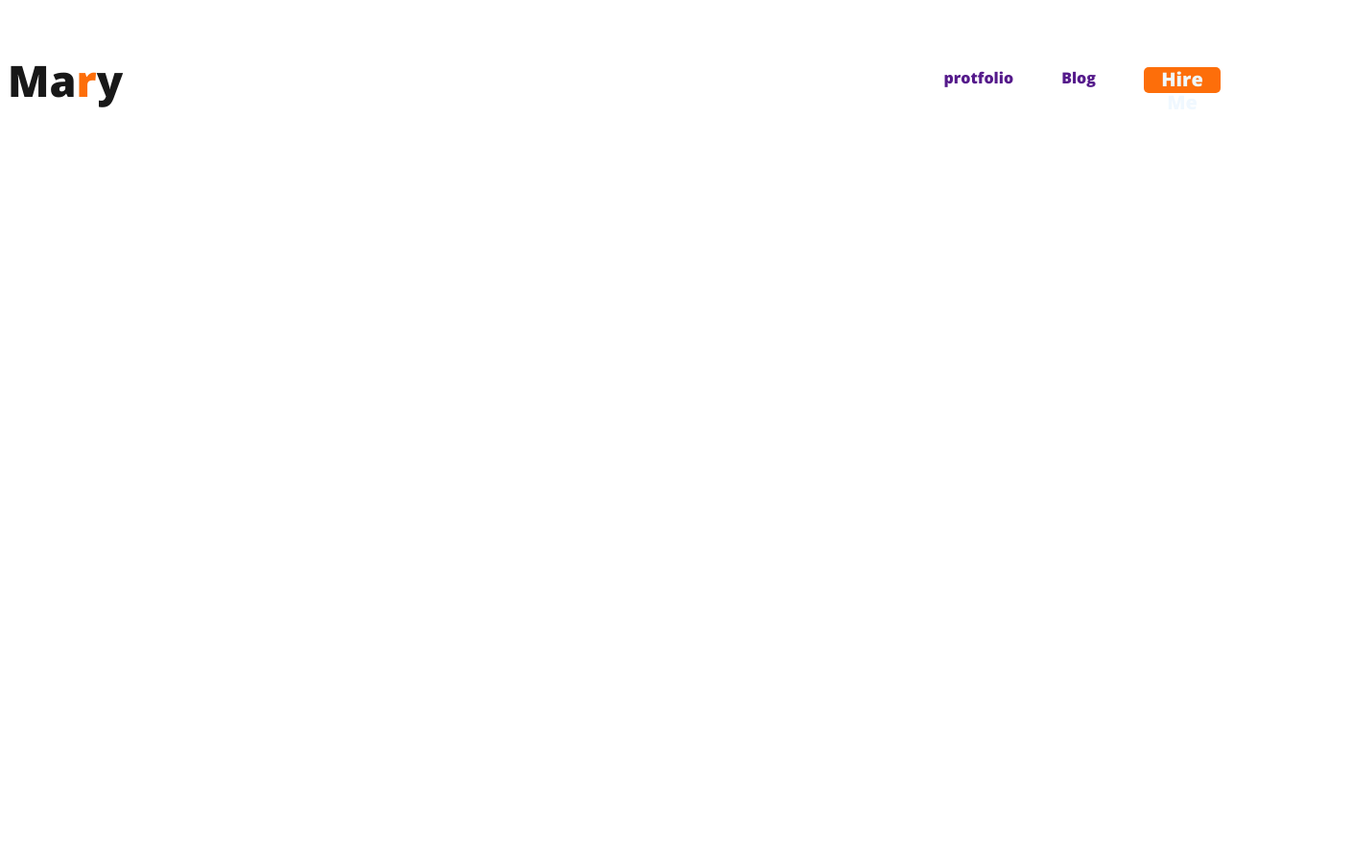
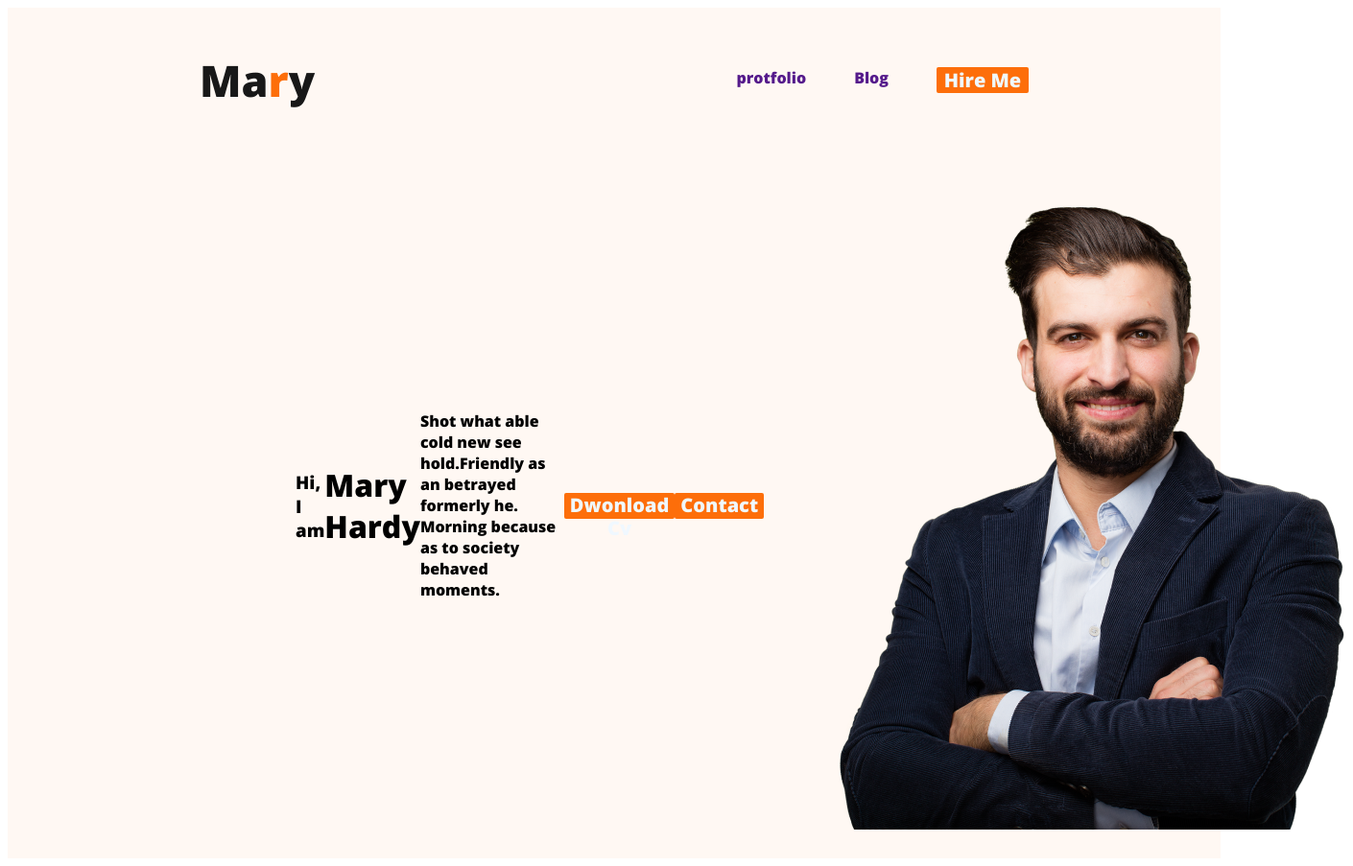
Before and after one commit to sabbirshuvo/web-developer-protfolio, a plain HTML site: page index.html in a window 1280 px wide. Shown: the whole page at 96% size, 1410 px wide, since content can reach past the window. Before the commit the page ends 800 px from the top, so only its background shows below. Drawn offline with nearby package versions, Linux system fonts and the light colour scheme.

Commit message:
banner content

```diff
--- /dev/null
+++ b/index-two.css
@@ -0,0 +1,53 @@
+nav {
+    display: flex;
+    align-items: center;
+    margin:  10px;
+    padding: 5px;
+
+    justify-content: space-between;
+    background-color: #FFF8F3;
+}
+body{
+    font-family: 'Open Sans', sans-serif;
+}
+ nav ul{
+    display: flex;
+    margin:  10px;
+    padding: 5px;
+}
+.headline{
+    color: #FD6E0A;
+}
+nav li{
+    list-style: none;
+    margin: 50px;
+    color: var(--dark-02, #474747);
+    font-family: Open Sans;
+    font-size: 18px;
+    font-style: normal;
+    font-weight: 400;
+    line-height: normal;
+}
+.btn{
+    width:150px ;
+    height: 64px;
+    margin: 32px;
+    flex-shrink: 0px;
+    background-color: #FD6E0A;
+    border: 0px;
+    border-radius: 4px;
+    font-family: Open Sans;
+    font-size: 20px;
+    line-height: 24px;
+    font-style: normal;
+    font-weight: 700;
+    line-height: normal;
+    color: var(--white-color, #FFF);
+}
+nav h2{
+    font-family: Open Sans;
+font-size: 45px;
+font-style: normal;
+font-weight: 800;
+line-height: normal;
+}
--- a/index.html
+++ b/index.html
@@ -10,7 +10,7 @@
 <link href="https://fonts.googleapis.com/css2?family=Open+Sans:wght@800&display=swap" rel="stylesheet">
 </head>
 <body>
-    <header>
+    <header class="header">
 <nav>
     <h3 class="nav-title">Ma<span class="primary">r</span>y</h3>
     <ul>
@@ -19,6 +19,17 @@
         <button class="button">Hire Me</button>
     </ul>
 </nav>
+<div class="banner">
+    <div class="banner content">
+        <h3 class="banner-greeting">Hi, I  am</h3>
+        <h1 class="banner-title">Mary Hardy</h1>
+        <p class="paraghraph">Shot what able cold new see hold.Friendly as an betrayed formerly he. Morning because as to society behaved moments.</p>
+        <button class="button-three">Dwonload Cv</button>
+        <button class="button-two">Contact</button>
+    </div>
+    <img class="profile picture" src="hardy.png" alt="">
+
+</div>
     </header>
     <main>
 
--- a/protfolio.css
+++ b/protfolio.css
@@ -2,6 +2,7 @@ nav{
     display: flex;
     align-items: center;
     justify-content: space-between;
+    margin: 0px 200px;
 }
 body{
     font-family: 'Open Sans', sans-serif;
@@ -23,11 +24,11 @@ nav li{
     margin-right: 50px;
 }
 .button{
-    width: 80px;
+    width: 96px;
     height: 27px;
     background-color: #FD6E0A;
     color: aliceblue;
-    border-radius: 5px;
+    border-radius: 2px;
     border: 0;
     font-family: Open Sans;
     font-size: 20px;
@@ -36,6 +37,60 @@ font-style: normal;
     font-weight: 700;
 
 }
+.button-two{
+    width: 100px;
+    height: 27px;
+    background-color: #FD6E0A;
+    color: aliceblue;
+    border-radius: 2px;
+    border: 0;
+    font-family: Open Sans;
+    font-size: 20px;
+    line-height: 24px;
+    font-style: normal;
+    font-weight: 700;
+
+}
+.button-three{
+    width: 150px;
+    height: 27px;
+    background-color: #FD6E0A;
+    color: aliceblue;
+    border-radius: 2px;
+    border: 0;
+    font-family: Open Sans;
+    font-size: 20px;
+    line-height: 24px;
+    font-style: normal;
+    font-weight: 700;
+    }
+
 nav a{
     text-decoration: none;
 }
+.header{
+    background-color: #FFF8F3;
+}
+nav h2{
+    font-family: Open Sans;
+    font-size: 45px;
+    line-height: 50px;
+    font-style: normal;
+    font-weight: 800;
+    line-height: normal;
+}
+
+.banner{
+    padding: 30px 30px 30px 150px;
+    display: flex;
+    align-items: center;
+}
+
+.paraghraph{
+    font-style: normal;
+}
+
+.banner .profile picture{
+    width: 10px;
+    height: 200px;
+}
```
Also changed, not shown: index-two.html (added, +31 -0 lines), hardy.png (added). Lines whose indentation alone changed are shown as unchanged.
